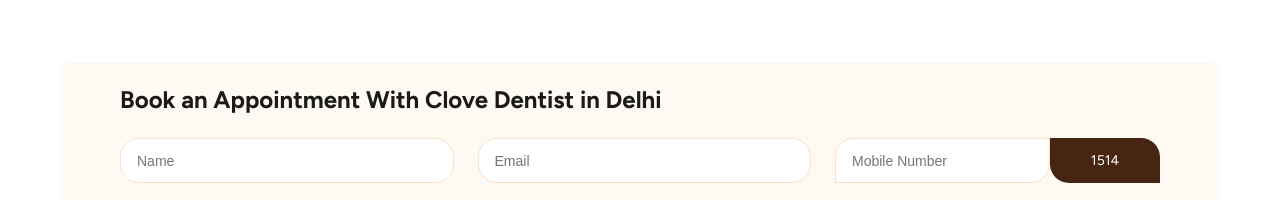
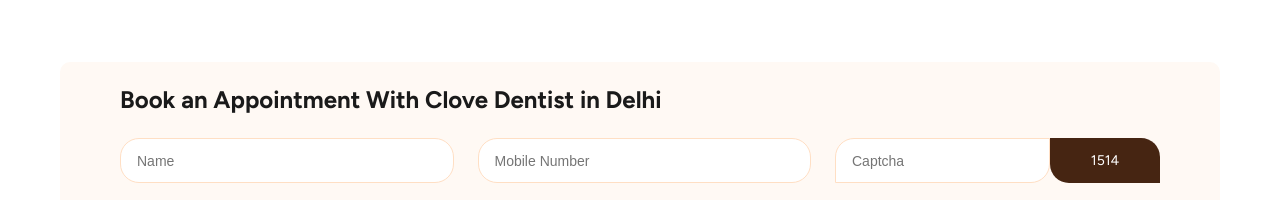
Before and after one commit to Thekasim786/clovedental, a plain HTML site: page index.html in a window 1280 px wide. Shown: the part 3120-3320 px from the top of the page. Drawn offline with Linux system fonts and the light colour scheme.

Commit message:
minor fixes

```diff
--- a/index.html
+++ b/index.html
@@ -502,18 +502,18 @@
           required
         />
         <input
-          type="email"
+          type="tel"
           class="booking-input"
-          placeholder="Email"
-          name="email"
+          placeholder="Mobile Number"
+          name="Mobile Number"
           required
         />
         <div class="booking-phone-group">
           <input
-            type="tel"
+            type="Captcha"
             class="booking-input booking-phone"
-            placeholder="Mobile Number"
-            name="phone"
+            placeholder="Captcha"
+            name="Captcha"
             required
           />
           <div class="booking-country-code">1514</div>
```
